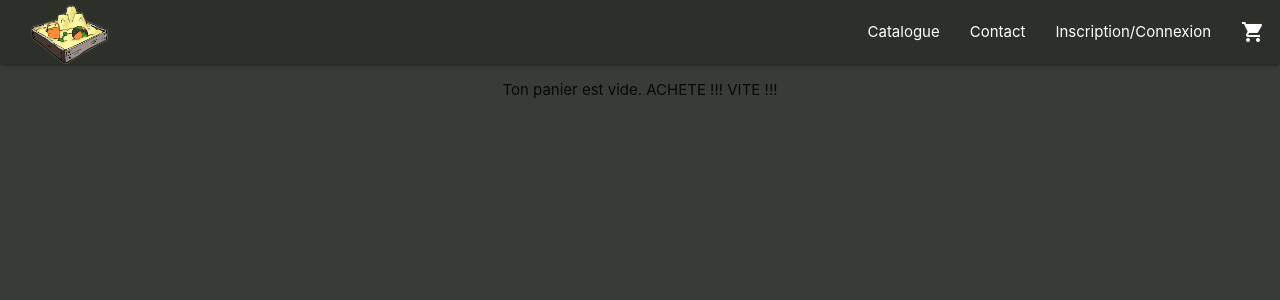
After one commit to RubyCouz/sandbox, a CodeIgniter app: page /ci/index.php/produits/cart in a window 1280 px wide. The commit adds this page. Shown: the top 300 px of the page. Run offline with CodeIgniter, Linux system fonts and the light colour scheme; some libraries are stand-ins or nearby versions.

Commit message:
ajout ajax suppression produit panier

```diff
--- a/application/controllers/Produits.php
+++ b/application/controllers/Produits.php
@@ -12,23 +12,16 @@ class Produits extends CI_Controller {
      */
     public function home()
     {
-            $this->load->view('header');
-            $this->load->view('home');
-            $this->load->view('footer');
-        }
+        $this->load->view('header');
+        $this->load->view('home');
+        $this->load->view('footer');
+    }
 
     /**
      * affichage vue catalogue client
      */
     public function home_user()
     {
-//        $user_id = $this->session->userdata('id');
-//        $user_role = $this->session->userdata('role');
-//        $user_login = $this->session->userdata('login');
-//        $user_firstname = $this->session->userdata('firstname');
-//        $user_lastname = $this->session->userdata('lastname');
-//        $user_mail = $this->session->userdata('mail');
-//        var_dump($user_mail);
 
         // chargement du model "Prod_model"
         $this->load->model('Prod_model');
@@ -335,6 +328,109 @@ class Produits extends CI_Controller {
         }
     }
 
+    public function cart()
+    {
+        $this->load->view('header');
+        $this->load->view('order');
+        $this->load->view('footer');
+    }
+
+    public function add_product_in_cart()
+    {
+
+        $data = $this->input->post();
+        var_dump($data);
+        $key = $this->input->post('pro_id');
+        var_dump($key);
+        if ($this->session->cart == null) // création du panier s'il n'existe pas
+        {
+            $tab = array($key => $data);
+            var_dump($tab);
+            $this->session->cart = $tab;
+            redirect('Produits/home_user');
+        }
+        else //si le panier existe
+        {
+            $tab = $this->session->cart;
+            $sortie = false;
+            foreach ($tab as $produit) //on cherche si le produit existe déjà dans le panier
+            {
+                if ($produit['pro_id'] == $this->input->post('pro_id'))
+                {
+                    $sortie = true;
+                }
+            }
+            if ($sortie) //si le produit existe déjà, l'utilisateur est averti
+            {
+                $tab = $this->session->cart;
+                $tab[$key]['pro_qte'] += 1;
+                $this->session->cart = $tab;
+                redirect('Produits/home_user');
+            }
+            else
+            { //sinon le produit est ajouté dans le panier
+                $tab[$key] = $data;
+                $this->session->cart = $tab;
+                redirect('Produits/home_user');
+            }
+        }
+    }
+/**
+ * suppression d'un produit du panier dans le dropdown
+ */
+    public function del_product_in_cart()
+    {
+        $data = false;
+        if ($this->input->post())
+        {
+            $id = $this->input->post('del');
+            $tab = $this->session->cart;
+            unset($tab[$id]);
+            if (empty($tab))
+            {
+                $this->session->cart = null;
+            }
+            else
+            {
+                $this->session->cart = $tab;
+            }
+            $this->load->view('cart');
+        }
+        else
+        {
+            echo $data;
+        }
+
+    }
+
+    /**
+     * suppression d'un produit dans le panier en affichage complet
+     */
+    public function del_product_in_full_cart()
+    {
+        $data = false;
+        if ($this->input->post())
+        {
+            $id = $this->input->post('del');
+            $tab = $this->session->cart;
+            unset($tab[$id]);
+            if (empty($tab))
+            {
+                $this->session->cart = null;
+            }
+            else
+            {
+                $this->session->cart = $tab;
+            }
+            $this->load->view('full_cart');
+        }
+        else
+        {
+            echo $data;
+        }
+
+    }
+
 }
 
 /**
--- /dev/null
+++ b/application/views/cart.php
@@ -0,0 +1,92 @@
+
+<div class="row">
+    <div class="col s12">
+        <?php
+        if ($this->session->cart !== null)
+        {
+            $total = 0;
+            ?>
+            <div class="row">
+                <div class="col s3">
+                    <p>Produits</p>
+                </div>
+                <div class="col s3">
+                    <p>Quantité</p>
+                </div>
+                <div class="col s3">
+                    <p>total</p>
+                </div>
+            </div>
+            <?php
+            foreach ($this->session->cart as $prod)
+            {
+                ?>
+                <div class="row" id="<?= $prod['pro_id'] ?>">
+                    <div class="col s3">
+                        <p><?= $prod['pro_libelle'] ?></p>
+                    </div>
+                    <div class="col s1">
+                        <p><?= $prod['pro_qte'] ?></p>
+                    </div>
+                    <div class="col s2">
+                        <div class="row">
+                            <div class="col s12 modify">
+                                <button class="waves-effect waves-light btn tiny material-icons">add</button>
+                            </div>
+                            <div class="col s12 modify">
+                                <button class="waves-effect waves-light btn tiny material-icons">remove</button>
+                            </div>
+                        </div>
+                    </div>
+                    <div class="col s3">
+                        <p><?= str_replace('.', ',', ($prod['pro_qte'] * $prod['pro_prix'])); ?> <sup>€</sup></p>
+                    </div>
+                    <div class="col s3">
+                        <button class="waves-effect waves-light btn red del" id="delProduct" value="<?= $prod['pro_id'] ?>">Supprimer</button>
+                    </div>
+                </div>
+                <?php
+            }
+            ?>
+
+            <div class="row">
+                <div class="col s6">
+                    <p>Total de votre commande : </p>
+                </div>
+                <div class="col s6">
+                    <p>
+                        <?php
+                        foreach ($this->session->cart as $prod)
+                        {
+                            $total += $prod['pro_qte'] * $prod['pro_prix'];
+                        }
+                        echo $total . ' ';
+                        ?>
+                        €
+                    </p>
+                </div>
+            </div>
+            <form action="<?= site_url('Produits/cart') ?>" method="post">
+                <div class="row">
+                    <div class="col s12 center-align">
+                        <input type="submit" id="validCart" class="waves-effect waves-light btn" value="Commander">
+                    </div>
+                </div>
+            </form>
+            <?php
+        }
+        else
+        {
+            ?>
+            <div class="row">
+                <div class="col s12 center-align">
+                    <p class="cart_warning">Ton panier est vide. ACHETE !!! VITE !!!</p>
+                </div>
+            </div>
+            <?php
+        }
+        ?>
+    </div>
+</div>
+
+<script src="<?= base_url('/assets/js/ajax_cart.js') ?>"></script>
--- a/application/views/footer.php
+++ b/application/views/footer.php
@@ -1,4 +1,4 @@
-<script src="<?= base_url('/assets/js/jquery-3.3.1.js') ?>"></script>
+
 <script src="<?= base_url('/assets/js/materialize.min.js') ?>"></script>
 <script src="<?= base_url('/assets/js/upload.js') ?>"></script>
 <script src="<?= base_url('/assets/js/script.js') ?>"></script>
--- /dev/null
+++ b/application/views/full_cart.php
@@ -0,0 +1,92 @@
+
+<div class="row">
+    <div class="col s12">
+        <?php
+        if ($this->session->cart !== null)
+        {
+            $total = 0;
+            ?>
+            <div class="row">
+                <div class="col s3">
+                    <p>Produits</p>
+                </div>
+                <div class="col s3">
+                    <p>Quantité</p>
+                </div>
+                <div class="col s3">
+                    <p>total</p>
+                </div>
+            </div>
+            <?php
+            foreach ($this->session->cart as $prod)
+            {
+                ?>
+                <div class="row" id="<?= $prod['pro_id'] ?>">
+                    <div class="col s3">
+                        <p><?= $prod['pro_libelle'] ?></p>
+                    </div>
+                    <div class="col s1">
+                        <p><?= $prod['pro_qte'] ?></p>
+                    </div>
+                    <div class="col s2">
+                        <div class="row">
+                            <div class="col s12 modify">
+                                <button class="waves-effect waves-light btn tiny material-icons">add</button>
+                            </div>
+                            <div class="col s12 modify">
+                                <button class="waves-effect waves-light btn tiny material-icons">remove</button>
+                            </div>
+                        </div>
+                    </div>
+                    <div class="col s3">
+                        <p><?= str_replace('.', ',', ($prod['pro_qte'] * $prod['pro_prix'])); ?> <sup>€</sup></p>
+                    </div>
+                    <div class="col s3">
+                        <button class="waves-effect waves-light btn red delProd" id="delProduct" value="<?= $prod['pro_id'] ?>">Supprimer</button>
+                    </div>
+                </div>
+                <?php
+            }
+            ?>
+
+            <div class="row">
+                <div class="col s6">
+                    <p>Total de votre commande : </p>
+                </div>
+                <div class="col s6">
+                    <p>
+                        <?php
+                        foreach ($this->session->cart as $prod)
+                        {
+                            $total += $prod['pro_qte'] * $prod['pro_prix'];
+                        }
+                        echo $total . ' ';
+                        ?>
+                        €
+                    </p>
+                </div>
+            </div>
+            <form action="<?= site_url('Produits/cart') ?>" method="post">
+                <div class="row">
+                    <div class="col s12 center-align">
+                        <input type="submit" id="validCart" class="waves-effect waves-light btn" value="Commander">
+                    </div>
+                </div>
+            </form>
+            <?php
+        }
+        else
+        {
+            ?>
+            <div class="row">
+                <div class="col s12 center-align">
+                    <p class="cart_warning">Ton panier est vide. ACHETE !!! VITE !!!</p>
+                </div>
+            </div>
+            <?php
+        }
+        ?>
+    </div>
+</div>
+
+<script src="<?= base_url('/assets/js/ajax_full_cart.js') ?>"></script>
--- a/application/views/header.php
+++ b/application/views/header.php
@@ -9,6 +9,7 @@
         <link href="https://fonts.googleapis.com/icon?family=Material+Icons" rel="stylesheet">
         <link rel="stylesheet" href="https://cdnjs.cloudflare.com/ajax/libs/highlight.js/9.15.6/styles/monokai.min.css">
         <link rel="stylesheet" href="<?= base_url('/assets/css/style.css') ?>">
+        <script src="<?= base_url('/assets/js/jquery-3.3.1.js') ?>"></script>
     </head>
 
     <body>
@@ -19,11 +20,12 @@
                     <a href="#" data-target="mobile-demo" class="sidenav-trigger"><i class="material-icons">menu</i></a>
                     <ul class="right hide-on-med-and-down">
                         <li><a href="<?= site_url('Produits/home_user') ?>">Catalogue</a></li>
+                        <li><a href="<?= site_url('Produits/sendMail') ?>">Contact</a></li>
                         <?php
                         if ($this->session->userdata('id') !== null)
                         {
                             ?>
-                            <a class="dropdown-trigger btn" href="#" data-target="dropdown_user"><?= $this->session->userdata('login') ?></a>
+                            <li><a class="dropdown-trigger btn" href="#" data-target="dropdown_user"><?= $this->session->userdata('login') ?></a></li>
                             <?php
                         }
                         else
@@ -33,7 +35,9 @@
                             <?php
                         }
                         ?>
-                        <li><a href="<?= site_url('Produits/sendMail') ?>">Contact</a></li>
+                        <li>
+                            <a class="dropdown-trigger" href="#" data-target="dropdown_cart"><i class="material-icons">shopping_cart</i></a>
+                        </li>
                     </ul>
                 </div>
             </nav>
@@ -43,8 +47,15 @@
                 <li><a href="<?= site_url('Client/signin_form') ?>">Inscription/Connexion</a></li>
                 <li><a href="<?= site_url('Produits/sendMail') ?>">Contact</a></li>
             </ul>
+            <!-- dropdown panier -->
+            <div class="dropdown-content cart" id="dropdown_cart">
+               <?php
+               $this->load->view('cart')
+               ?>
 
 
+            </div>
+            <!-- dropdown user -->
             <ul id="dropdown_user" class="dropdown-content">
                 <?php
                 if ($this->session->userdata('role') == 1)
--- /dev/null
+++ b/application/views/order.php
@@ -0,0 +1,5 @@
+<div class="container" id="cart">
+    <?php
+    $this->load->view('full_cart');
+    ?>
+</div>
--- a/assets/css/style.css
+++ b/assets/css/style.css
@@ -72,7 +72,7 @@ h2 {
     height: 90px!important;
 }
 .card-action {
-    height: 50px;
+    height: 70px;
 }
 .pic2 {
     width: 100%;
@@ -104,3 +104,25 @@ span.badge.new {
 .modal {
     height: 435px;
 }
+
+.cart {
+    color: black;
+}
+
+.dropdown-content {
+    width: 800px!important;
+    max-height: 400px;
+    min-height: 50px;
+}
+.del {
+    margin-top: 25px;
+}
+.tiny {
+    font-size: 1rem!important;
+}
+button.waves-effect.waves-light.btn.tiny.material-icons {
+    height: 25px;
+}
+div.col.s12.modify {
+    height: 25px;
+}
--- /dev/null
+++ b/assets/js/ajax_cart.js
@@ -0,0 +1,21 @@
+var str = location.pathname;
+var url = str.split('/');
+url = '/' + url[1] + '/' + url[2] + '/';
+$(document).ready(function () {
+    /**
+     * AJAX suppression d'un produit du panier
+     */
+
+    $('.del').click(function () {
+        var del = $(this).val();
+        $.post(url + 'Produits/del_product_in_cart', {
+            del: del
+        }, function (data) {
+            if (data) {
+                $('#dropdown_cart').html(data);
+            } else {
+                alert('NOOOOOOOOOOOOOOON !!!!!!!!!');
+            }
+        });
+    });
+});
--- /dev/null
+++ b/assets/js/ajax_full_cart.js
@@ -0,0 +1,21 @@
+var str = location.pathname;
+var url = str.split('/');
+url = '/' + url[1] + '/' + url[2] + '/';
+$(document).ready(function () {
+
+    /**
+     * AJAX suppresion d'un produit du panier
+     */
+    $('.delProd').click(function () {
+        var del = $(this).val();
+        $.post(url + 'Produits/del_product_in_full_cart', {
+            del: del
+        }, function (data) {
+            if (data) {
+                $('#cart').html(data);
+            } else {
+alert('NOOOOOOOOOOOOOOON !!!!!!!!!');
+            }
+        });
+    });
+});
--- a/assets/js/script.js
+++ b/assets/js/script.js
@@ -12,7 +12,7 @@ $(document).ready(function () {
     // effet sur la navbar et sur la barre des tabs (transparentes => opaques)
     $(window).scroll(function () {
         if ($(window).scrollTop() > 50) {
-            $('nav').css('background', 'rgb(16, 165, 48)');
+            $('nav').css('background', 'rgb(226, 155, 31)');
         } else {
             $('nav').css('background', 'rgba(0,0,0,0.2)');
         }
@@ -28,7 +28,8 @@ $(document).ready(function () {
         outDuration: 450,
         constrainWidth: false,
         alignment: 'left',
-        coverTrigger: false
+        coverTrigger: false,
+        closeOnClick: false
     });
 // material box
     $('.materialboxed').materialbox();
@@ -36,6 +37,8 @@ $(document).ready(function () {
     $('.modal').modal();
 // select
     $('select').formSelect();
+
+
 
 
     /**
@@ -195,8 +198,6 @@ $(document).ready(function () {
 
 
 
-
-
     /**
      * Vérification du formulaire jarditou ajout produit
      */
```
Also changed, not shown: application/controllers/Client.php (+4 -4 lines), application/views/home_user.php (+12 -2 lines), nbproject/private/private.xml (+9 -2 lines).
